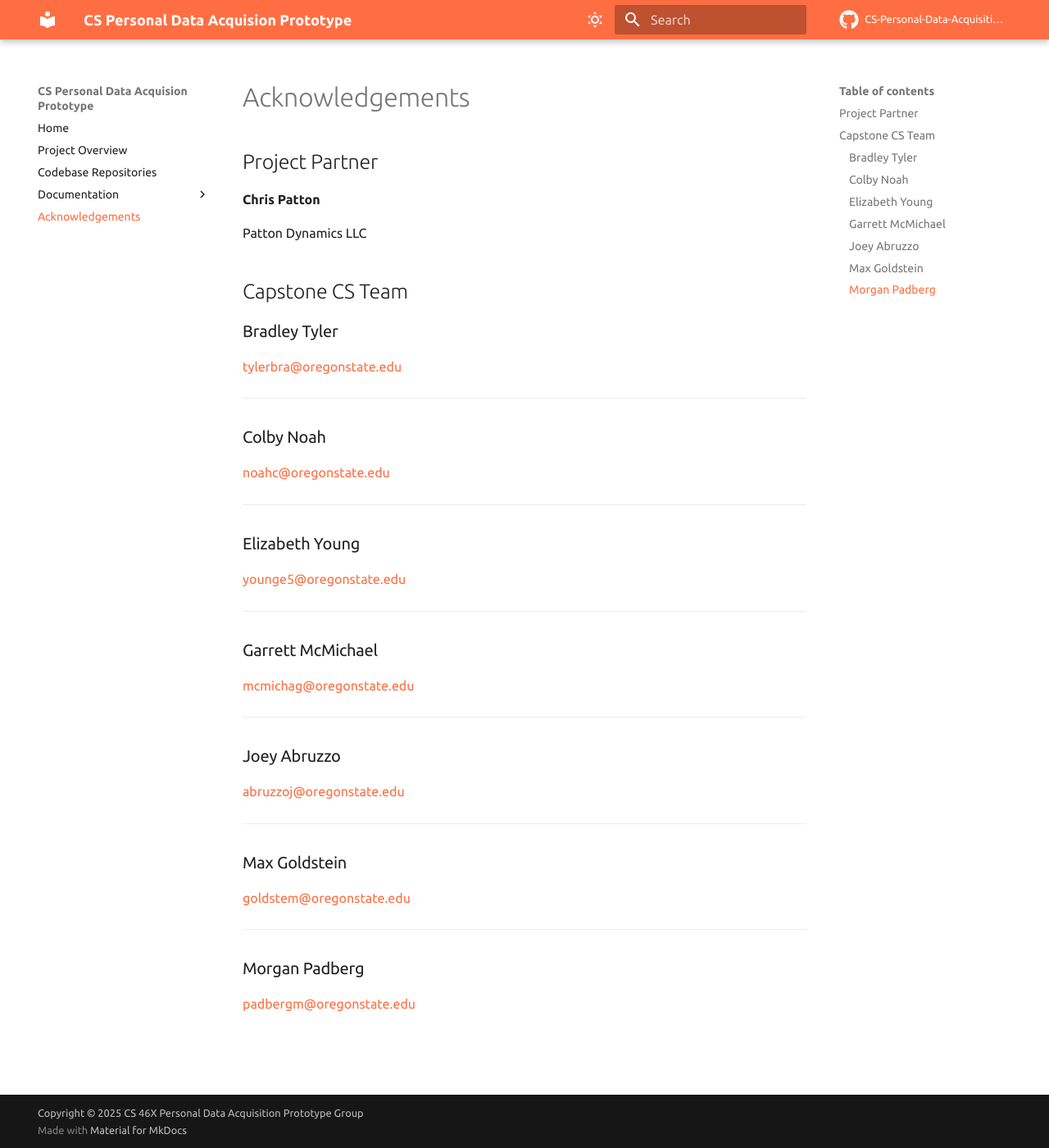
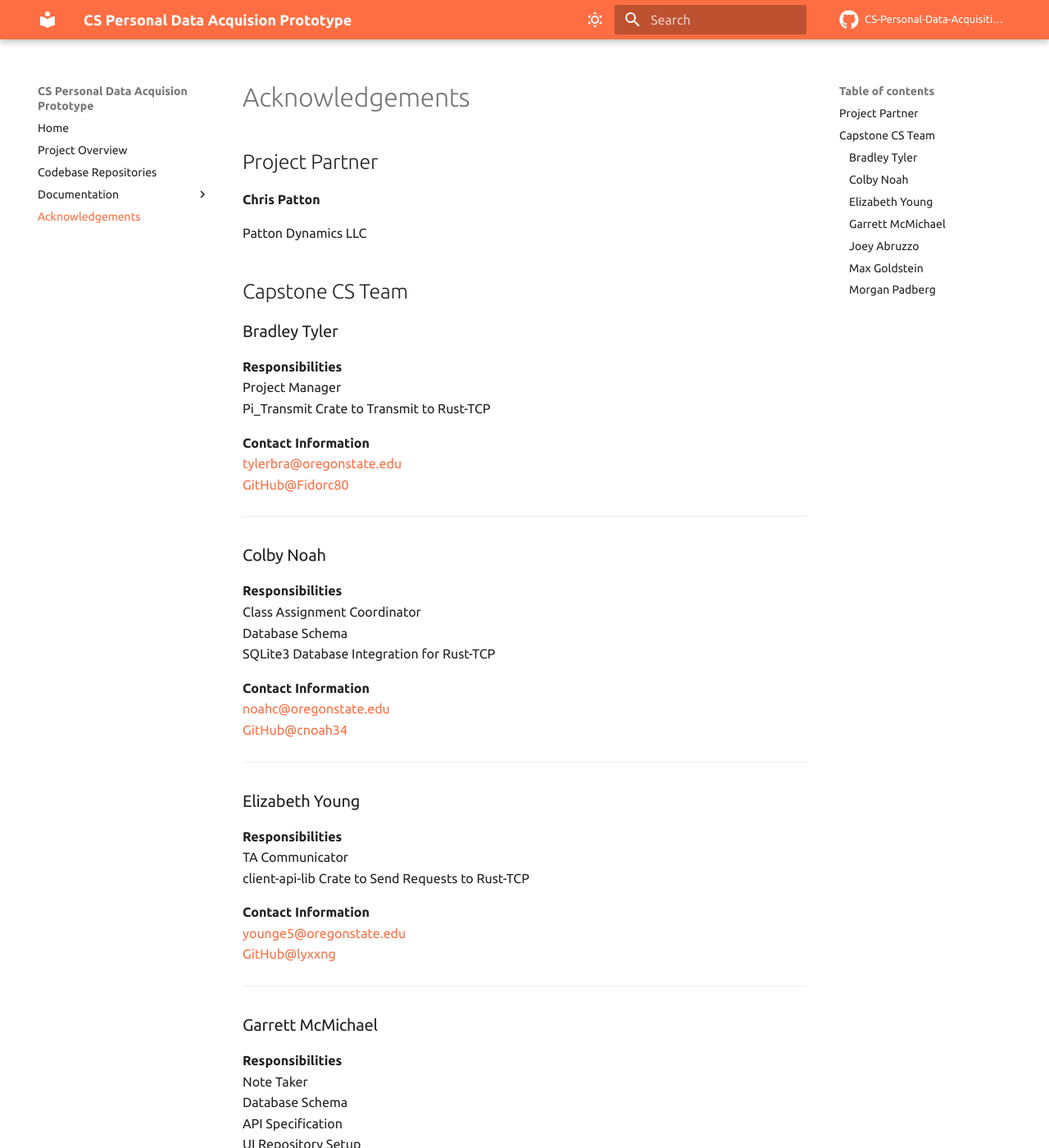
Before and after one commit to CS-Personal-Data-Acquisition-Prototype/CS-Personal-Data-Acquisition-Prototype.github.io, an MkDocs documentation site: the page built from docs/acknowledgements.md, in a window 1280 px wide and 1400 px high. Shown: the whole window at 82% size. Built offline with MkDocs 1.6.1 and Material for MkDocs 9.7.7, drawn with Linux system fonts in a browser that asks for light colours; some of the changed text lies outside the part shown.

Commit message:
Added Roles and Responsibilities and more contact information

```diff
--- a/docs/acknowledgements.md
+++ b/docs/acknowledgements.md
@@ -9,41 +9,88 @@ Patton Dynamics LLC
 ## Capstone CS Team
 
 ### Bradley Tyler
+**Responsibilities**<br>
+Project Manager<br>
+Pi_Transmit Crate to Transmit to Rust-TCP
 
-[tylerbra@oregonstate.edu](mailto:tylerbra@oregonstate.edu)
+**Contact Information**<br>
+[tylerbra@oregonstate.edu](mailto:tylerbra@oregonstate.edu)<br>
+[GitHub@Fidorc80](https://github.com/Fidorc80)
 
 ---
 
 ### Colby Noah
+**Responsibilities**<br>
+Class Assignment Coordinator<br>
+Database Schema<br>
+SQLite3 Database Integration for Rust-TCP
 
-[noahc@oregonstate.edu](mailto:noahc@oregonstate.edu)
+**Contact Information**<br>
+[noahc@oregonstate.edu](mailto:noahc@oregonstate.edu)<br>
+[GitHub@cnoah34](https://github.com/cnoah34)
 
 ---
 
 ### Elizabeth Young
+**Responsibilities**<br>
+TA Communicator<br>
+client-api-lib Crate to Send Requests to Rust-TCP
 
-[younge5@oregonstate.edu](mailto:younge5@oregonstate.edu)
+**Contact Information**<br>
+[younge5@oregonstate.edu](mailto:younge5@oregonstate.edu)<br>
+[GitHub@lyxxng](https://github.com/lyxxng)
 
 ---
 
 ### Garrett McMichael
+**Responsibilities**<br>
+Note Taker<br>
+Database Schema<br>
+API Specification<br>
+UI Repository Setup<br>
+Mock Data Crate<br>
+Rust-TCP Crate<br>
+Pi_Forwarder Crate<br>
+Project Website Alterations
 
-[mcmichag@oregonstate.edu](mailto:mcmichag@oregonstate.edu)
+**Contact Information**<br>
+[mcmichag@oregonstate.edu](mailto:mcmichag@oregonstate.edu)<br>
+[GitHub@GMcMichael](https://github.com/GMcMichael)
 
 ---
 
 ### Joey Abruzzo
+**Responsibilities:**<br>
+Codebase Administrator<br>
+GitHub Actions Setup<br>
+AWS Setup
 
-[abruzzoj@oregonstate.edu](mailto:abruzzoj@oregonstate.edu)
+**Contact Information**<br>
+[abruzzoj@oregonstate.edu](mailto:abruzzoj@oregonstate.edu)<br>
+[GitHub@typedef-mukyu](https://github.com/typedef-mukyu)
 
 ---
 
 ### Max Goldstein
+**Responsibilities:**<br>
+Project Partner Communicator<br>
+Wireframe Development<br>
+UI Crate
 
-[goldstem@oregonstate.edu](mailto:goldstem@oregonstate.edu)
+**Contact Information**<br>
+[goldstem@oregonstate.edu](mailto:goldstem@oregonstate.edu)<br>
+[GitHub@goldstem](https://github.com/goldstem)
 
 ---
 
 ### Morgan Padberg
+**Responsibilities:**<br>
+Team Meeting Organizer<br>
+Database Schema<br>
+Wireframe Development<br>
+UI Crate<br>
+Project Website
 
-[padbergm@oregonstate.edu](mailto:padbergm@oregonstate.edu)
+**Contact Information**<br>
+[padbergm@oregonstate.edu](mailto:padbergm@oregonstate.edu)<br>
+[GitHub@Statdk](https://github.com/Statdk)
```
